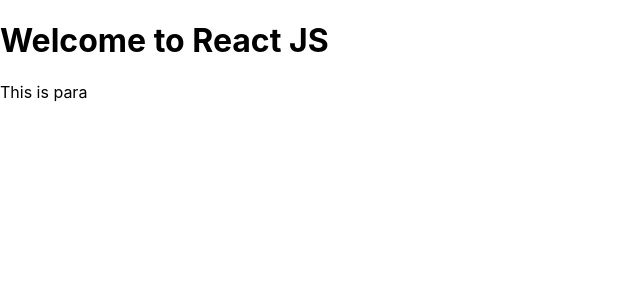
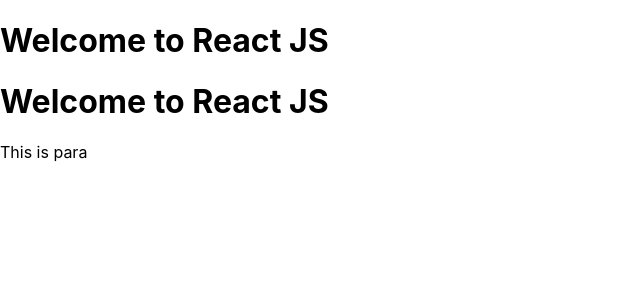
Before and after one commit to sudipkj/3R1, a React (Create React App) app in the folder intro-app/: page / in a window 1280 px wide. Shown: the top 300 px of the page, without its empty margins (0-640 px from the left). Built offline with nearby package versions, Linux system fonts and the light colour scheme.

Commit message:
advance js

```diff
--- a/intro-app/src/App.js
+++ b/intro-app/src/App.js
@@ -5,6 +5,7 @@
   return (
     <div>
       <h1>Welcome to React JS</h1>
+<h1>Welcome to React JS</h1>
     <MyClass></MyClass>
     </div>
 
```
